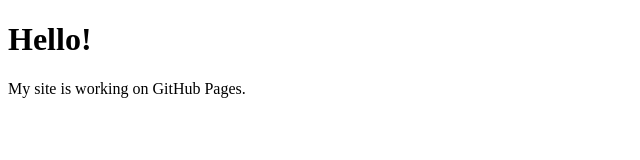
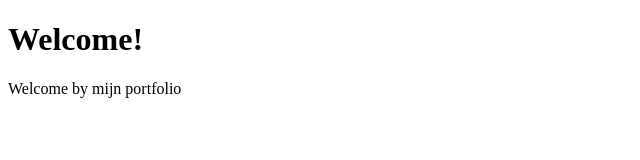
Before and after one commit to RicardoFinke1/RicardoFinke1.github.io, a plain HTML site: page index.html in a window 1280 px wide. Shown: the whole page, without its empty margins (0-640 px from the left). Drawn offline with Linux system fonts and the light colour scheme.

Commit message:
Update title and content for portfolio page

```diff
--- a/index.html
+++ b/index.html
@@ -1,10 +1,10 @@
 <!DOCTYPE html>
 <html>
   <head>
-    <title>My Website</title>
+    <title>RicardoFinke Portfolio</title>
   </head>
   <body>
-    <h1>Hello!</h1>
-    <p>My site is working on GitHub Pages.</p>
+    <h1>Welcome!</h1>
+    <p>Welcome by mijn portfolio</p>
   </body>
 </html>
```
